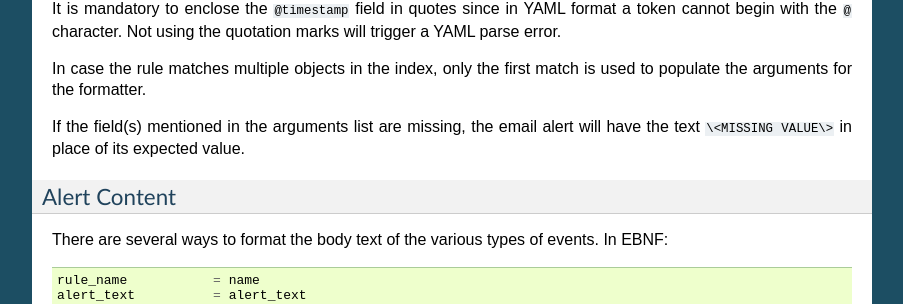
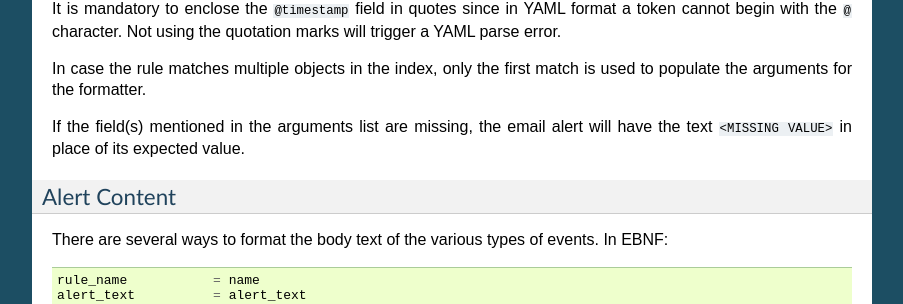
Before and after one commit to Yelp/elastalert, a Sphinx documentation site: the page built from docs/source/ruletypes.rst, in a window 1280 px wide and 900 px high, scrolled down 11675 px. Shown: the part 138-442 px from the top of the window, without its empty margins (198-1101 px from the left). Built offline with Sphinx 7.4.7, drawn with Linux system fonts in a browser that asks for light colours.

```diff
--- a/docs/source/ruletypes.rst
+++ b/docs/source/ruletypes.rst
@@ -626,7 +626,7 @@ It is mandatory to enclose the ``@timestamp`` field in quotes since in YAML form
 
 In case the rule matches multiple objects in the index, only the first match is used to populate the arguments for the formatter.
 
-If the field(s) mentioned in the arguments list are missing, the email alert will have the text ``\<MISSING VALUE\>`` in place of its expected value.
+If the field(s) mentioned in the arguments list are missing, the email alert will have the text ``<MISSING VALUE>`` in place of its expected value.
 
 Alert Content
 ~~~~~~~~~~~~~~~
```
